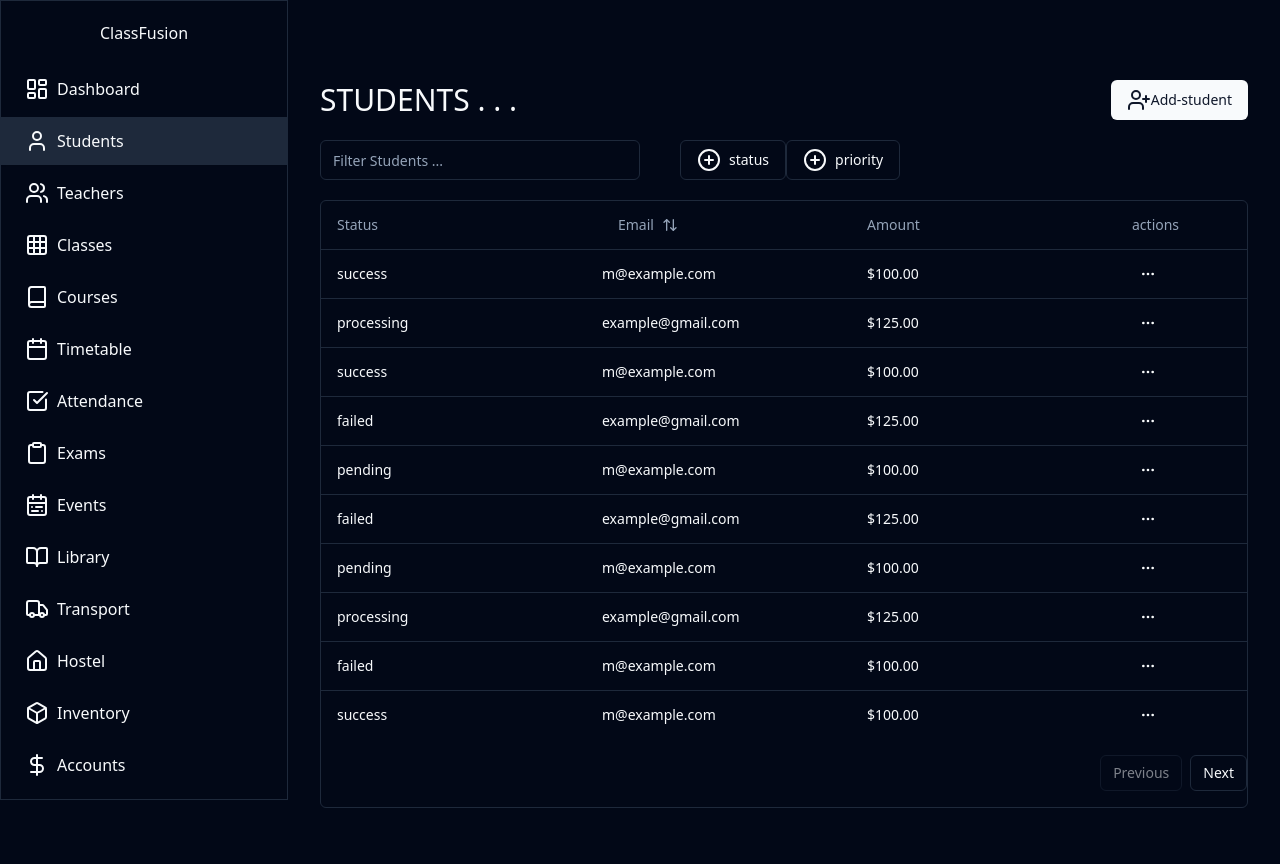
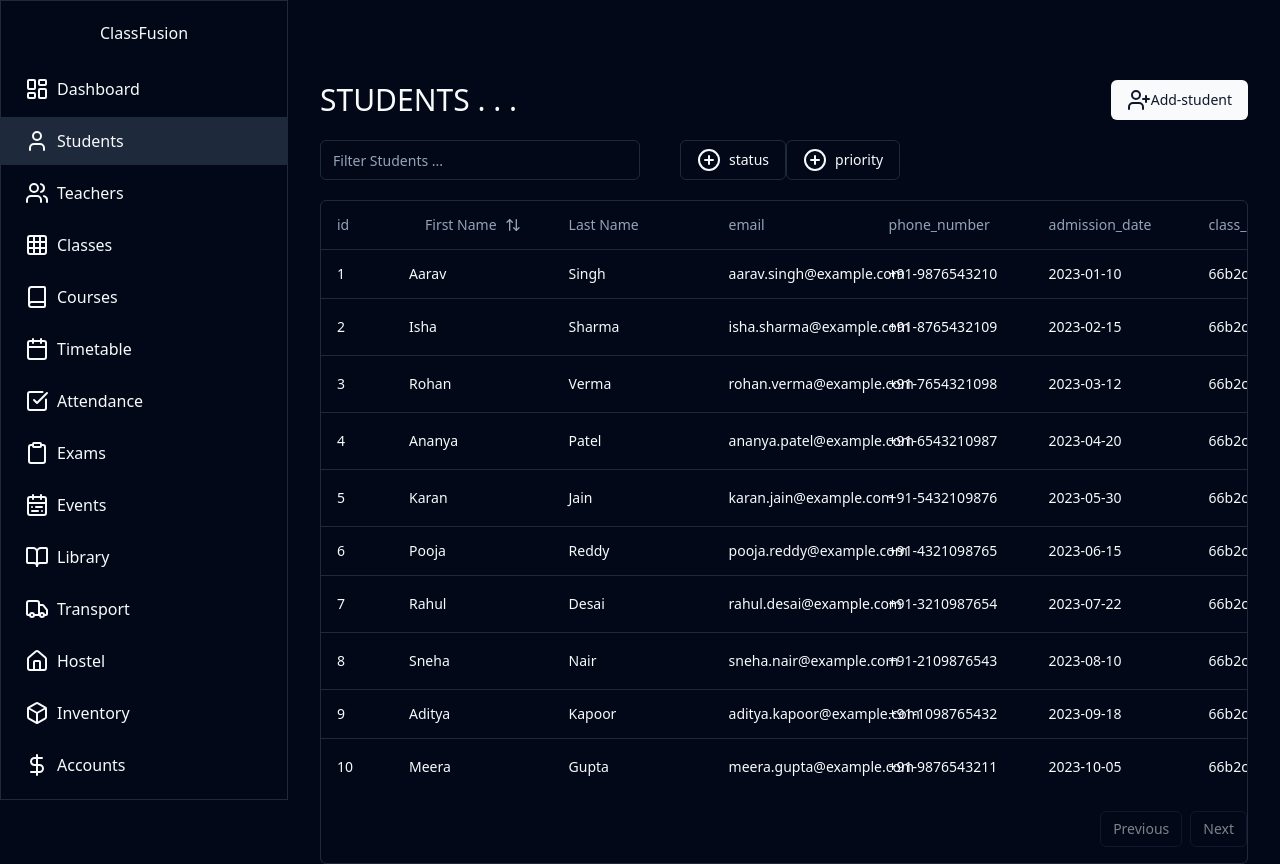
Before and after one commit to hariprasatham/school-management-system, a React (Vite) app in the folder frontend/: page /students in a window 1280 px wide. Before the commit the page ends 808 px from the top, so only its background shows below. Built offline with nearby package versions, Linux system fonts and the light colour scheme.

Commit message:
changed payments to students and corrected alignments

```diff
--- a/frontend/src/components/custom/data-table.tsx
+++ b/frontend/src/components/custom/data-table.tsx
@@ -74,7 +74,7 @@ export function DataTable<TData, TValue>({
                 data-state={row.getIsSelected() && "selected"}
               >
                 {row.getVisibleCells().map((cell) => (
-                  <TableCell className="py-2" key={cell.id}>
+                  <TableCell className="py-2 " key={cell.id}>
                     {flexRender(cell.column.columnDef.cell, cell.getContext())}
                   </TableCell>
                 ))}
--- a/frontend/src/pages/students/Columns.tsx
+++ b/frontend/src/pages/students/Columns.tsx
@@ -14,77 +14,121 @@ import {
 } from "@/components/ui/dropdown-menu"
 // This type is used to define the shape of our data.
 // You can use a Zod schema here if you want.
-export type Payment = {
-  id: string;
-  amount: number;
-  status: "pending" | "processing" | "success" | "failed";
-  email: string;
+export type Student = {
+  id:string;
+  first_name:string;
+  last_name:string;
+  dob:string;
+  gender:string;
+  address:string;
+  email:string;
+  phone_number:string;
+  admission_date:string;
+  class_id:string
 };
 
-// export const columns: ColumnDef<Payment>[] = [
-
-// {
-//     accessorKey: 'id',
-//     header:"id"
-// },
-//   {
-//     accessorKey: "status",
-//     header: "Status",
-//   },
-//   {
-//     accessorKey: "email",
-//     header: "Email",
-//   },
-//   {
-//     accessorKey: "amount",
-//     header: "Amount",
-//   },
-// ]
-
-export const columns: ColumnDef<Payment>[] = [
+export const columns: ColumnDef<Student>[] = [
 
   {
-    accessorKey: "status",
-    header: "Status",
+    accessorKey: "id",
+    header: "id",
     cell: ({ row }) => {
       return (
-        <div className="w-32" >{row.getValue("status")}</div>
+        <div className="w-10" >{row.getValue("id")}</div>
       )
     }
   },
   {
-    accessorKey: "email",
+    accessorKey: "first_name",
     header: ({ column }) => {
       return (
         <Button
           variant="ghost"
           onClick={() => column.toggleSorting(column.getIsSorted() === "asc")}
         >
-          Email
+          First Name
           <ArrowUpDown className="ml-2 h-4 w-4" />
         </Button>
       )
     },
     cell: ({row})=>{
       return(
-        <div className="w-32">{row.getValue("email")}</div>
+        <div className="w-20">{row.getValue("first_name")}</div>
       )
     }
   },
   {
-    accessorKey: "amount",
-    header: () => <div className="text-left">Amount</div>,
+    accessorKey: "last_name",
+    header: () => <div className="text-left">Last Name</div>,
     cell: ({ row }) => {
-      const amount = parseFloat(row.getValue("amount"));
-      const formatted = new Intl.NumberFormat("en-US", {
-        style: "currency",
-        currency: "USD",
-      }).format(amount);
       return (
-      <div className="w-32 text-left font-medium">{formatted}</div>
+        <div className="w-32">{row.getValue("last_name")}</div>
       )
 
     },
+  },
+  {
+    accessorKey: "email",
+    header: "email",
+    cell: ({ row }) => {
+      return (
+        <div className="w-32" >{row.getValue("email")}</div>
+      )
+    }
+  },
+  {
+    accessorKey: "phone_number",
+    header: "phone_number",
+    cell: ({ row }) => {
+      return (
+        <div className="w-32" >{row.getValue("phone_number")}</div>
+      )
+    }
+  },
+  {
+    accessorKey: "admission_date",
+    header: "admission_date",
+    cell: ({ row }) => {
+      return (
+        <div className="w-32" >{row.getValue("admission_date")}</div>
+      )
+    }
+  },
+  {
+    accessorKey: "class_id",
+    header: "class_id",
+    cell: ({ row }) => {
+      return (
+        <div className="w-32" >{row.getValue("class_id")}</div>
+      )
+    }
+  },
+  {
+    accessorKey: "dob",
+    header: "dob",
+    cell: ({ row }) => {
+      return (
+        <div className="w-32" >{row.getValue("dob")}</div>
+      )
+    }
+  },
+  {
+    accessorKey: "gender",
+    header: "gender",
+    cell: ({ row }) => {
+      return (
+        <div className="w-32" >{row.getValue("gender")}</div>
+      )
+    }
+  },
+  {
+    accessorKey: "address",
+    header: "address",
+    cell: ({ row }) => {
+      return (
+        <div className="w-32" >{row.getValue("address")}</div>
+      )
+    }
   },
   {
     id: "actions",
--- a/frontend/src/pages/students/Student.tsx
+++ b/frontend/src/pages/students/Student.tsx
@@ -3,152 +3,144 @@ import { Button } from "@/components/ui/button"
 import { UserPlus , CirclePlus } from "lucide-react"
 import { Input } from "@/components/ui/input"
 import { DataTable } from "@/components/custom/data-table"
-import { Payment, columns } from "./Columns"
+import { Student, columns } from "./Columns"
 
 
 
-export const payments: Payment[] = [
+export const students: Student[] = [
   {
-    id: "728ed52f",
-    amount: 100,
-    status: "success",
-    email: "m@example.com",
+    first_name: "Aarav",
+    last_name: "Singh",
+    dob: "2008-05-15",
+    gender: "Male",
+    address: "123 Main St, Delhi",
+    email: "aarav.singh@example.com",
+    phone_number: "+91-9876543210",
+    admission_date: "2023-01-10",
+    class_id: "66b2cca5387ecc59f8b85379" // 10TH-GRADE
+    ,
+    id: "1"
   },
   {
-    id: "489e1d42",
-    amount: 125,
-    status: "processing",
-    email: "example@gmail.com",
+    first_name: "Isha",
+    last_name: "Sharma",
+    dob: "2009-04-22",
+    gender: "Female",
+    address: "456 Elm St, Mumbai",
+    email: "isha.sharma@example.com",
+    phone_number: "+91-8765432109",
+    admission_date: "2023-02-15",
+    class_id: "66b2ccb7387ecc59f8b8537b" // 9TH-GRADE
+    ,
+    id: "2"
   },
   {
-    id: "728ed52f",
-    amount: 100,
-    status: "success",
-    email: "m@example.com",
+    first_name: "Rohan",
+    last_name: "Verma",
+    dob: "2010-11-05",
+    gender: "Male",
+    address: "789 Oak St, Bangalore",
+    email: "rohan.verma@example.com",
+    phone_number: "+91-7654321098",
+    admission_date: "2023-03-12",
+    class_id: "66b2ccc1387ecc59f8b8537d" // 8TH-GRADE
+    ,
+    id: "3"
   },
   {
-    id: "489e1d43",
-    amount: 125,
-    status: "failed",
-    email: "example@gmail.com",
-  }, {
-    id: "728ed62f",
-    amount: 100,
-    status: "pending",
-    email: "m@example.com",
+    first_name: "Ananya",
+    last_name: "Patel",
+    dob: "2011-03-17",
+    gender: "Female",
+    address: "101 Pine St, Hyderabad",
+    email: "ananya.patel@example.com",
+    phone_number: "+91-6543210987",
+    admission_date: "2023-04-20",
+    class_id: "66b2ccc9387ecc59f8b8537f" // 7TH-GRADE
+    ,
+    id: "4"
   },
   {
-    id: "489e1d72",
-    amount: 125,
-    status: "failed",
-    email: "example@gmail.com",
-  }, {
-    id: "728ed02f",
-    amount: 100,
-    status: "pending",
-    email: "m@example.com",
+    first_name: "Karan",
+    last_name: "Jain",
+    dob: "2012-08-25",
+    gender: "Male",
+    address: "202 Maple St, Chennai",
+    email: "karan.jain@example.com",
+    phone_number: "+91-5432109876",
+    admission_date: "2023-05-30",
+    class_id: "66b2ccd3387ecc59f8b85381" // 6TH-GRADE
+    ,
+    id: "5"
   },
   {
-    id: "489e1d32",
-    amount: 125,
-    status: "processing",
-    email: "example@gmail.com",
+    first_name: "Pooja",
+    last_name: "Reddy",
+    dob: "2013-07-11",
+    gender: "Female",
+    address: "303 Cedar St, Pune",
+    email: "pooja.reddy@example.com",
+    phone_number: "+91-4321098765",
+    admission_date: "2023-06-15",
+    class_id: "66b2ccdb387ecc59f8b85383" // 5TH-GRADE
+    ,
+    id: "6"
   },
   {
-    id: "720ed52f",
-    amount: 100,
-    status: "failed",
-    email: "m@example.com",
+    first_name: "Rahul",
+    last_name: "Desai",
+    dob: "2014-12-20",
+    gender: "Male",
+    address: "404 Birch St, Kolkata",
+    email: "rahul.desai@example.com",
+    phone_number: "+91-3210987654",
+    admission_date: "2023-07-22",
+    class_id: "66b2cce5387ecc59f8b85385" // 4TH-GRADE
+    ,
+    id: "7"
   },
   {
-    id: "728ed572f",
-    amount: 100,
-    status: "success",
-    email: "m@example.com",
+    first_name: "Sneha",
+    last_name: "Nair",
+    dob: "2015-01-30",
+    gender: "Female",
+    address: "505 Spruce St, Ahmedabad",
+    email: "sneha.nair@example.com",
+    phone_number: "+91-2109876543",
+    admission_date: "2023-08-10",
+    class_id: "66b2ccf5387ecc59f8b85387" // 3RD-GRADE
+    ,
+    id: "8"
   },
   {
-    id: "728ed582f",
-    amount: 100,
-    status: "processing",
-    email: "m@example.com",
+    first_name: "Aditya",
+    last_name: "Kapoor",
+    dob: "2016-06-07",
+    gender: "Male",
+    address: "606 Palm St, Jaipur",
+    email: "aditya.kapoor@example.com",
+    phone_number: "+91-1098765432",
+    admission_date: "2023-09-18",
+    class_id: "66b2ccff387ecc59f8b85389" // 2ND-GRADE
+    ,
+    id: "9"
   },
   {
-    id: "728ed529f",
-    amount: 100,
-    status: "success",
-    email: "m@example.com",
-  },
-  {
-    id: "728ed452f",
-    amount: 100,
-    status: "success",
-    email: "m@example.com",
-  },
-  {
-    id: "189e1d42",
-    amount: 125,
-    status: "processing",
-    email: "example@gmail.com",
-  },
-  {
-    id: "228ed52f",
-    amount: 100,
-    status: "success",
-    email: "m@example.com",
-  },
-  {
-    id: "489e1d43",
-    amount: 125,
-    status: "failed",
-    email: "example@gmail.com",
-  }, {
-    id: "728ed62f",
-    amount: 100,
-    status: "pending",
-    email: "m@example.com",
-  },
-  {
-    id: "389e1d72",
-    amount: 125,
-    status: "failed",
-    email: "example@gmail.com",
-  }, {
-    id: "48ed02f",
-    amount: 100,
-    status: "pending",
-    email: "m@example.com",
-  },
-  {
-    id: "589e1d32",
-    amount: 125,
-    status: "processing",
-    email: "example@gmail.com",
-  },
-  {
-    id: "620ed52f",
-    amount: 100,
-    status: "failed",
-    email: "m@example.com",
-  },
-  {
-    id: "728ed5f",
-    amount: 100,
-    status: "success",
-    email: "m@example.com",
-  },
-  {
-    id: "828ed582f",
-    amount: 100,
-    status: "processing",
-    email: "m@example.com",
-  },
-  {
-    id: "928ed529f",
-    amount: 100,
-    status: "success",
-    email: "m@example.com",
+    first_name: "Meera",
+    last_name: "Gupta",
+    dob: "2017-03-22",
+    gender: "Female",
+    address: "707 Fir St, Chandigarh",
+    email: "meera.gupta@example.com",
+    phone_number: "+91-9876543211",
+    admission_date: "2023-10-05",
+    class_id: "66b2cd0c387ecc59f8b8538b" // 1ST-GRADE
+    ,
+    id: "10"
   }
 ]
+
+
 
 
 const student = () => {
@@ -173,7 +165,7 @@ const student = () => {
         </Button>
       </div>
       <div>
-        <DataTable columns={columns} data={payments}  />
+        <DataTable columns={columns} data={students}  />
       </div>
     </div>
   )
```
